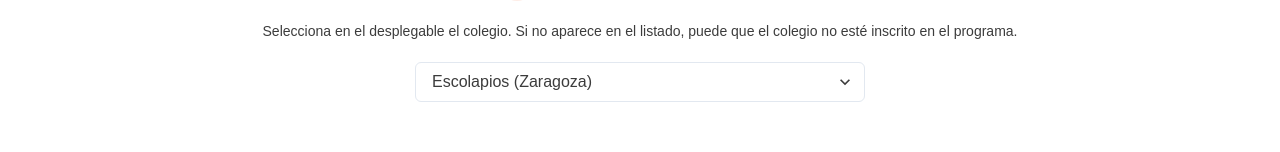
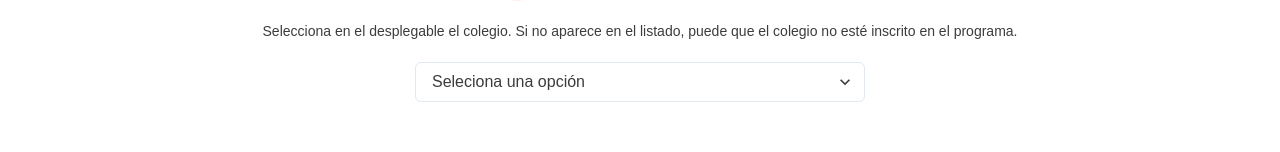
Before and after one commit to esterfrontend/capstone-client, a React (Create React App) app: page /nuevo-caso in a window 1280 px wide. Shown: the part 544-696 px from the top of the page. Built offline with nearby package versions, Linux system fonts and the light colour scheme.

Commit message:
Recoge varios valores de checks y pone select con primer valor vacío

```diff
--- a/src/Components/CheckboxField/CheckboxField.jsx
+++ b/src/Components/CheckboxField/CheckboxField.jsx
@@ -2,11 +2,11 @@
 
 const CheckboxField = ({onChange, name, options}) => {
     return (
-        <Box onChange={onChange} colorScheme='gray' w={'fit-content'} margin={'0 auto'}>
+        <Box onChange={onChange} w={'fit-content'} margin={'0 auto'}>
             <Stack spacing={[1, 5]} direction={'column'} w={'fit-content'}>
                 {
                     options.data.map((option, index)=> {
-                        return <Checkbox name={name} key={index} value={option.value}>{option.value}</Checkbox>
+                        return <Checkbox name={name} key={index} value={option.value}>{option.text}</Checkbox>
                     })
                 }
             </Stack>
--- a/src/Components/CreateCaseForm/CreateCaseForm.jsx
+++ b/src/Components/CreateCaseForm/CreateCaseForm.jsx
@@ -20,17 +20,21 @@
     })
 
     const [isAnonymous, setIsAnonymous] = useState(true)
-    const [placesValues, setPlacesValuess] = useState('')
+    const [placesValues, setPlacesValuess] = useState({
+        atSchool: false,
+        outside: false,
+        socialMedia: false
+    })
 
     const toast = useToast()
     const navigate = useNavigate()
 
     const onChange = (e) => {
-        const { name, value } = e.target
+        let { name, value, checked } = e.target
 
         if (name === 'place') {
-            console.log('checked', e.target.checked)
-            setPlacesValuess(value + ' - ' + placesValues)
+            setPlacesValuess({ ...placesValues, [value]: checked})
+            value = placesValues
         }
 
         if(name === 'anonymous') {
@@ -41,12 +45,10 @@
         setCaseData({ ...caseData, [name]: value })
     }
 
-    console.log(placesValues)
-
-
     const onSubmit = async (e) => {
         try {
             e.preventDefault()
+
             console.log("create", caseData)
             await CasesService.createCase(caseData)
             setCaseData({
--- a/src/Components/SelectField/SelectField.jsx
+++ b/src/Components/SelectField/SelectField.jsx
@@ -3,6 +3,7 @@
 const SelectForm = ({onChange, name, placeholder, options}) => {
     return (
         <Select onChange={onChange} name={name} placeholder={placeholder} maxW={'450px'} w={'100%'} margin={'0 auto'}>
+            <option value="">Seleciona una opción</option>
             {
                 options.data.map((option, index)=> {
                     return <option key={index} value={option._id}>{option.name} ({option.province})</option>
--- a/src/const/caseInputs.jsx
+++ b/src/const/caseInputs.jsx
@@ -27,13 +27,16 @@
         options: {
             data: [
                 {
-                    value: 'En el colegio'
+                    value: 'atSchool',
+                    text: 'En el colegio'
                 },
                 {
-                    value: 'Fuera del colegio',
+                    value: 'outside',
+                    text: 'Fuera del colegio',
                 },
                 {
-                    value: 'En las redes sociales',
+                    value: 'socialMedia',
+                    text: 'En las redes sociales',
                 }
             ]
         }
```
